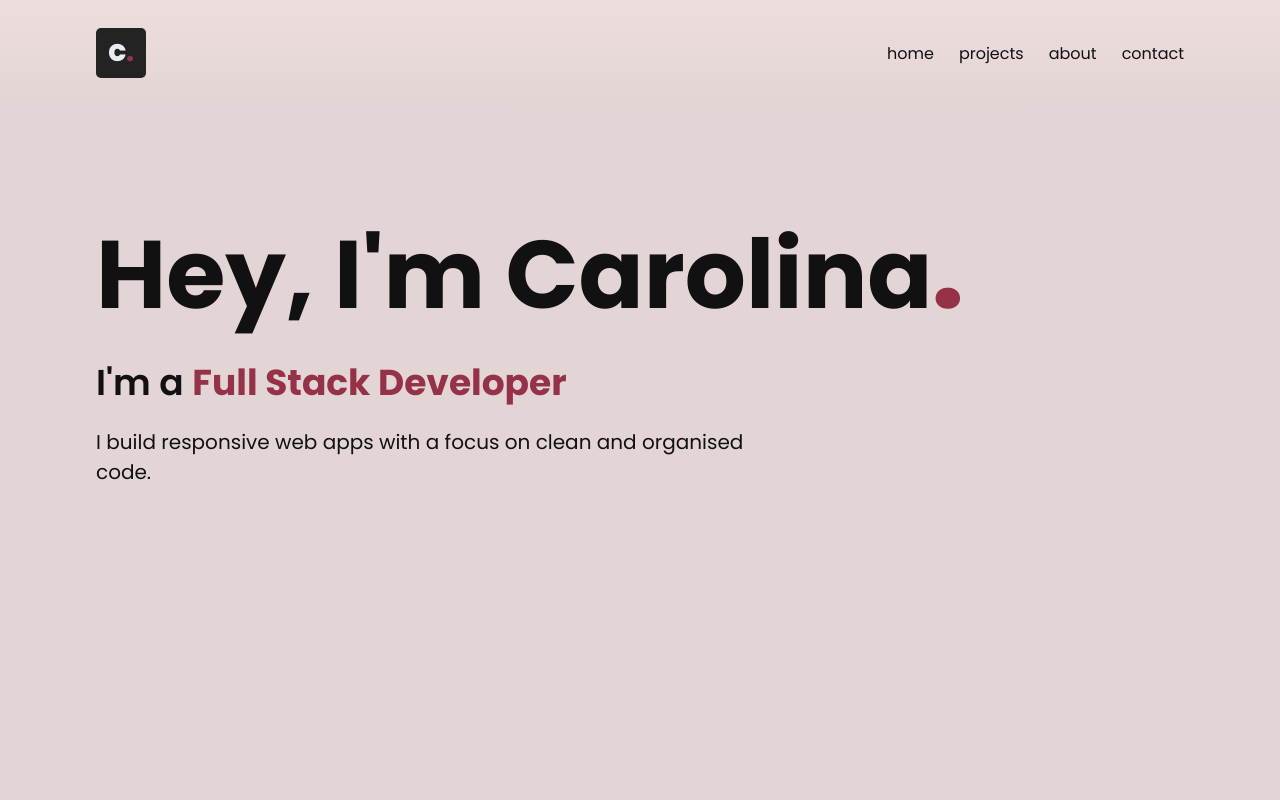
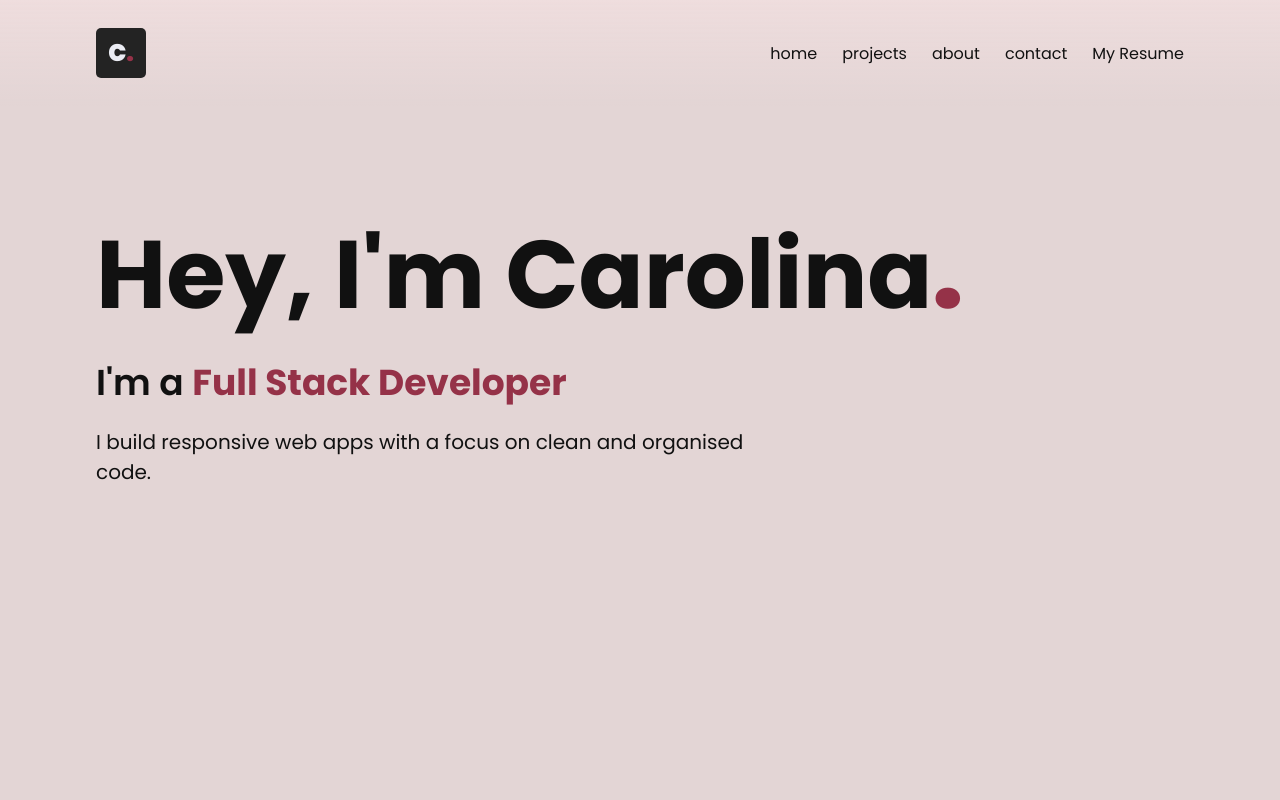
Before and after one commit to carolarruda/personal, a React (Create React App) app: page / in a window 1280 px wide. Shown: the top 800 px of the page. Built offline with nearby package versions, Linux system fonts and the light colour scheme.

Commit message:
worked on palette

```diff
--- a/src/components/NavBar/NavBar.js
+++ b/src/components/NavBar/NavBar.js
@@ -26,6 +26,9 @@ const NavBar = () => {
           <li>
             <a>contact</a>
           </li>
+          <li>
+            <a>My Resume</a>
+          </li>
         </ul>
       </motion.nav>
     </header>
--- a/src/styles/global.css
+++ b/src/styles/global.css
@@ -10,7 +10,7 @@
 
   --text: rgb(17, 17, 17);
 
-  --brand: rgb(208, 114, 132);
+  --brand: rgb(210, 177, 176);
   --brand2: rgb(149, 50, 72);
 
 
@@ -31,7 +31,7 @@
 }
 
 *::selection {
-  background: var(--brand);
+  background: var(--brand2);
   color: var(--background);
 }
 
```
